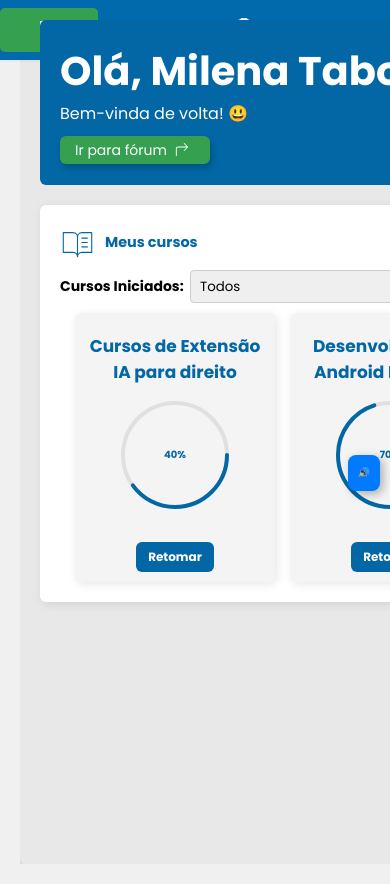
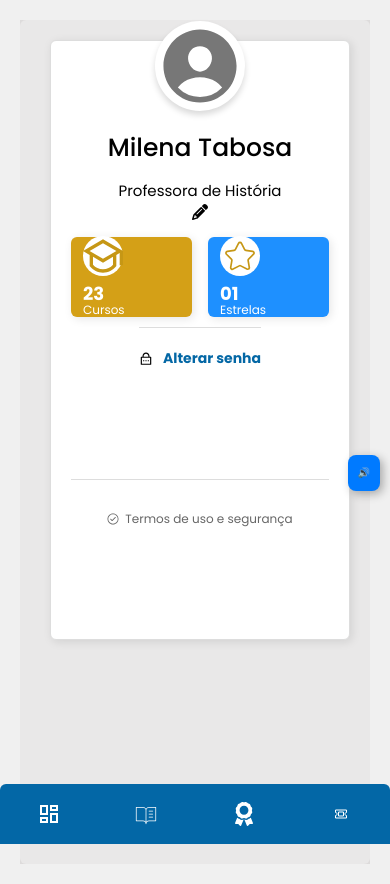
Before and after one commit to MiTabosa/Projeto-Desbrave, a React (Vite) app: page /dashboard in a window 390 px wide. Built offline with nearby package versions, Linux system fonts and the light colour scheme.

Commit message:
inserindo modificação de sidebar

```diff
--- a/src/components/Sidebar/Sidebar.css
+++ b/src/components/Sidebar/Sidebar.css
@@ -72,19 +72,20 @@
 
 
 @media (max-width: 768px) {
-  .sidebar {
+  .sidebar,
+  .mobile-sidebar {
     width: 100%;
     height: 60px;
     position: fixed;
+    border-radius: 6px 6px 0 0;
     bottom: 0;
-    left: 0;
-    background: #006aac;
+    top: auto;
     display: flex;
     flex-direction: row;
     justify-content: space-around;
     align-items: center;
     padding: 0;
-    box-shadow: 0 -2px 5px rgba(0, 0, 0, 0.2);
+
   }
 
   .sidebar ul {
@@ -115,6 +116,10 @@
     margin: 0;
   }
 
+  .sidebar-item-active {
+  background: none;
+  }
+
 
   .dashboard-content {
     margin-left: 0;
--- a/src/pages/Dashboard/Dashboard.css
+++ b/src/pages/Dashboard/Dashboard.css
@@ -215,3 +215,15 @@
   justify-content: center;
   align-items: center;
 }
+
+
+@media (max-width: 768px) {
+  .cabecalho-painel {
+    display: none;
+  }
+
+  .area-cursos{
+    display: none;
+  }
+
+}
```
